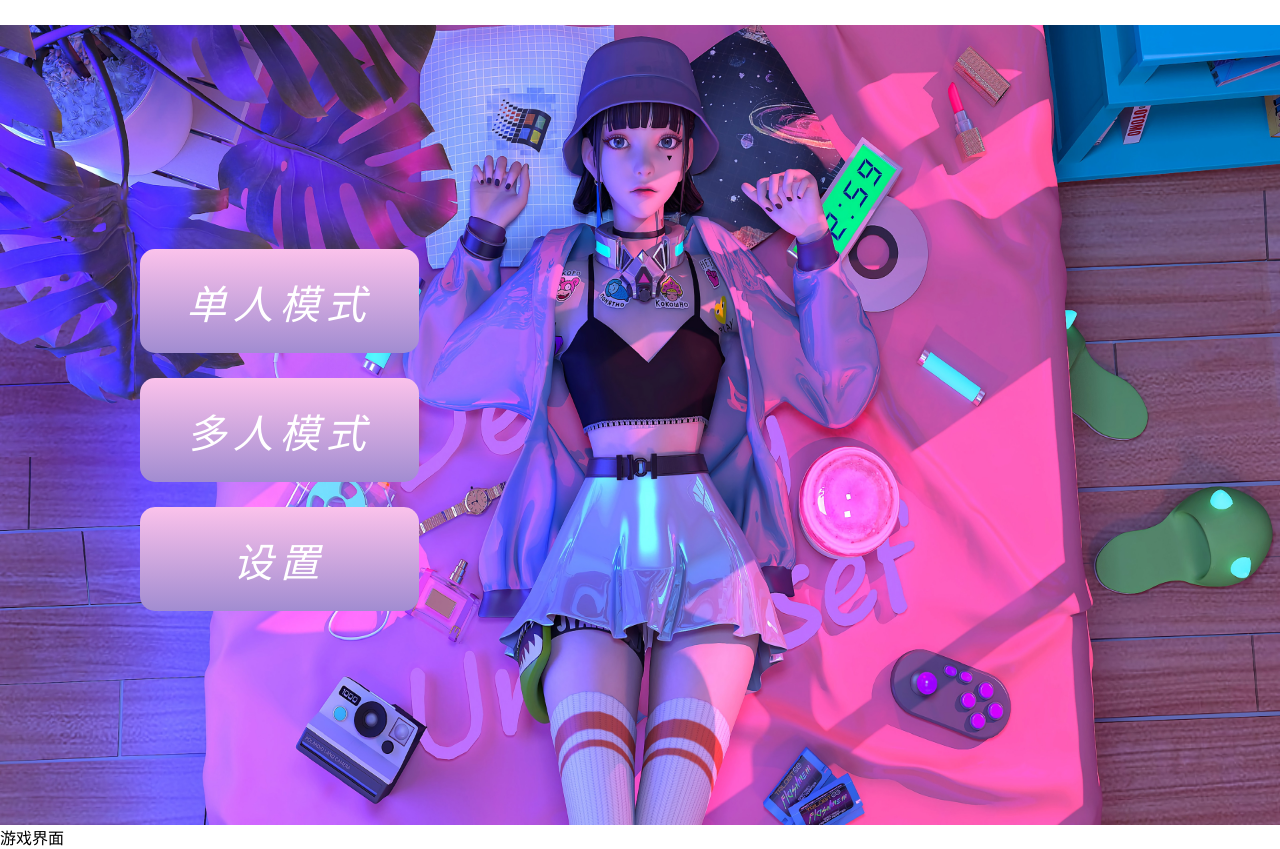
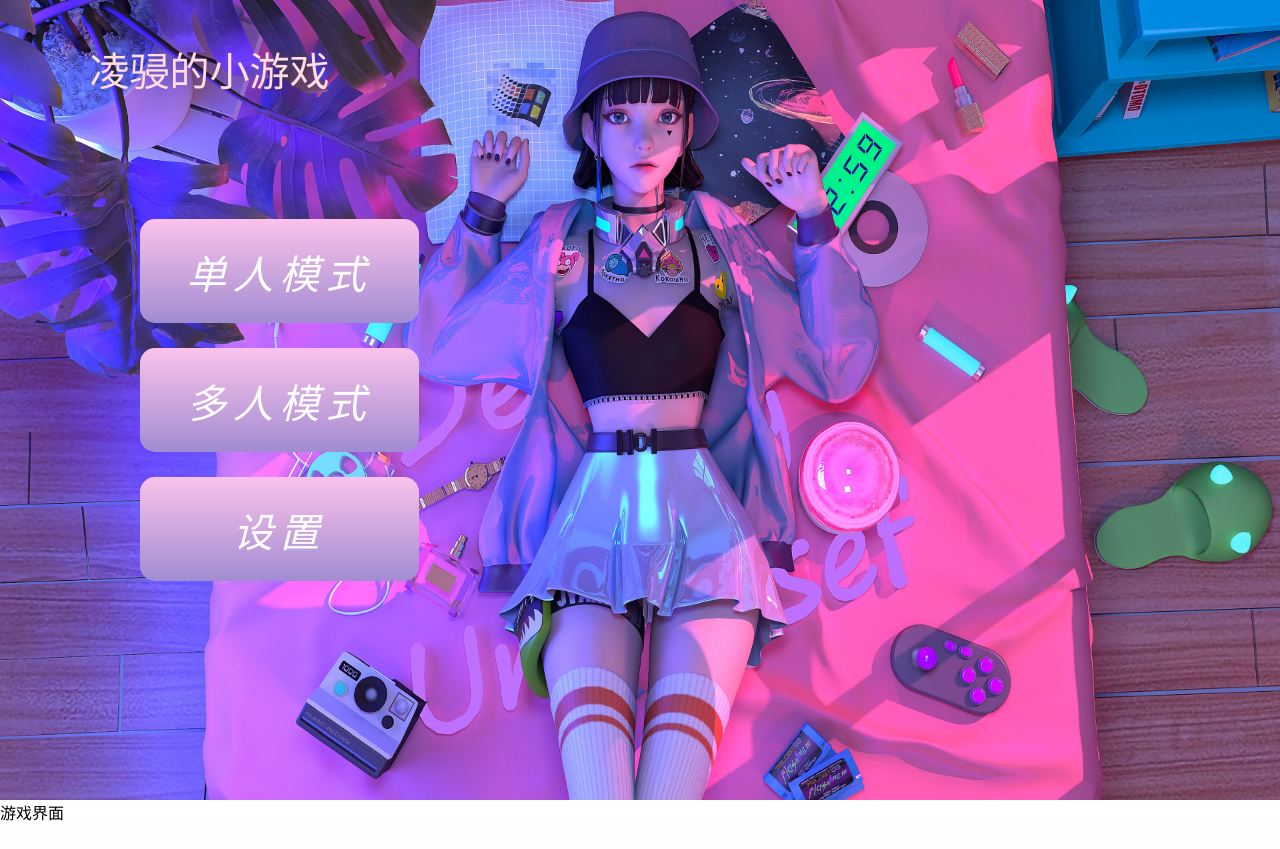
Before and after one commit to wdb2021/lqapp, a Django app: page / in a window 1280 px wide. After the commit the page ends 821 px from the top, so only its background shows below. Run offline with Django 3.2, Linux system fonts and the light colour scheme; some libraries are stand-ins or nearby versions.

Commit message:
add title

```diff
--- a/game/static/css/game.css
+++ b/game/static/css/game.css
@@ -6,13 +6,23 @@
     user-select: none;
 }
 
+.lq-game-menu-title {
+    width: 75vw;
+    position: relative;
+    top: 5vh;
+    left: 7vw;
+    font-size: 5vh;
+    font-style: Times New Roman;
+    color: ffdde1;
+
+}
+
 .lq-game-menu-field {
     width: 20vw;
     position: relative;
-    top: 28vh;
+    top: 17vh;
     left: 9vw;
-
-
+    text-align: center;
 }
 
 .lq-game-menu-field-item {
--- a/game/static/js/dist/game.js
+++ b/game/static/js/dist/game.js
@@ -3,6 +3,9 @@ class LQGameMenu {
         this.root = root;
         this.$menu = $(`
 <div class="lq-game-menu">
+    <div class="lq-game-menu-title" box-shadow: 10px 10px grey;>
+        凌骎的小游戏
+    </div>
     <div class="lq-game-menu-field">
         <div class="lq-game-menu-field-item lq-game-menu-field-item-single-mode">
             单人模式
@@ -32,7 +35,7 @@ class LQGameMenu {
     add_listening_events() {
         let outer = this;
         this.$single_mode.click(function(){
-            console.log("click multi mode");
+            console.log("click single mode");
             outer.hide();
             outer.root.playground.show();
         });
--- a/game/static/js/src/menu/zbase.js
+++ b/game/static/js/src/menu/zbase.js
@@ -3,6 +3,9 @@ class LQGameMenu {
         this.root = root;
         this.$menu = $(`
 <div class="lq-game-menu">
+    <div class="lq-game-menu-title">
+        凌骎的小游戏
+    </div>
     <div class="lq-game-menu-field">
         <div class="lq-game-menu-field-item lq-game-menu-field-item-single-mode">
             单人模式
```
